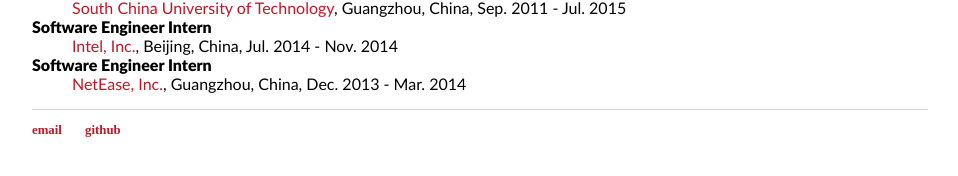
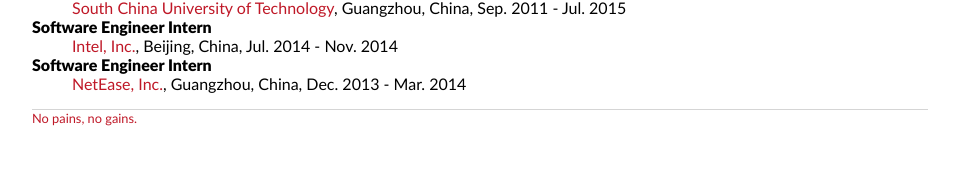
Before and after one commit to 2danlin/2danlin.github.io, a Jekyll site: the page built from index.html, in a window 1280 px wide. Shown: the part 495-671 px from the top of the page, without its empty margins (160-1118 px from the left). Built offline with Jekyll 4.4.1, drawn with Linux system fonts in a browser that asks for light colours.

Commit message:
Update default.html

```diff
--- a/_layouts/default.html
+++ b/_layouts/default.html
@@ -22,10 +22,7 @@
 
 			</div><!-- /.container -->
 			<footer>
-	    		<ul>
-	        		<li><a href="mailto:lindandan1015@gmail.com">email</a></li>
-	        		<li><a href="https://github.com/BelindaDandanLIN">github</a></li>
-				</ul>
+				<a>No pains, no gains.</a>
 			</footer>
 		</body>
 	</html>
```
